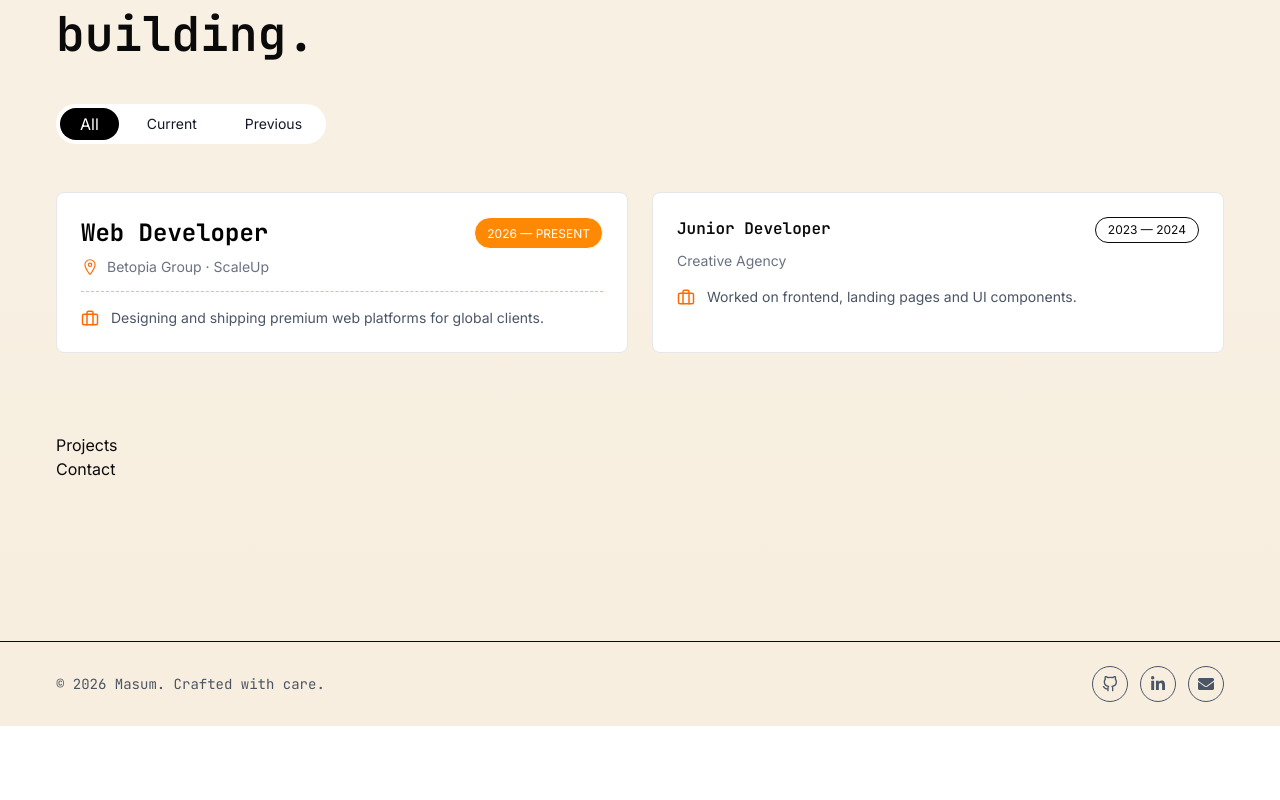
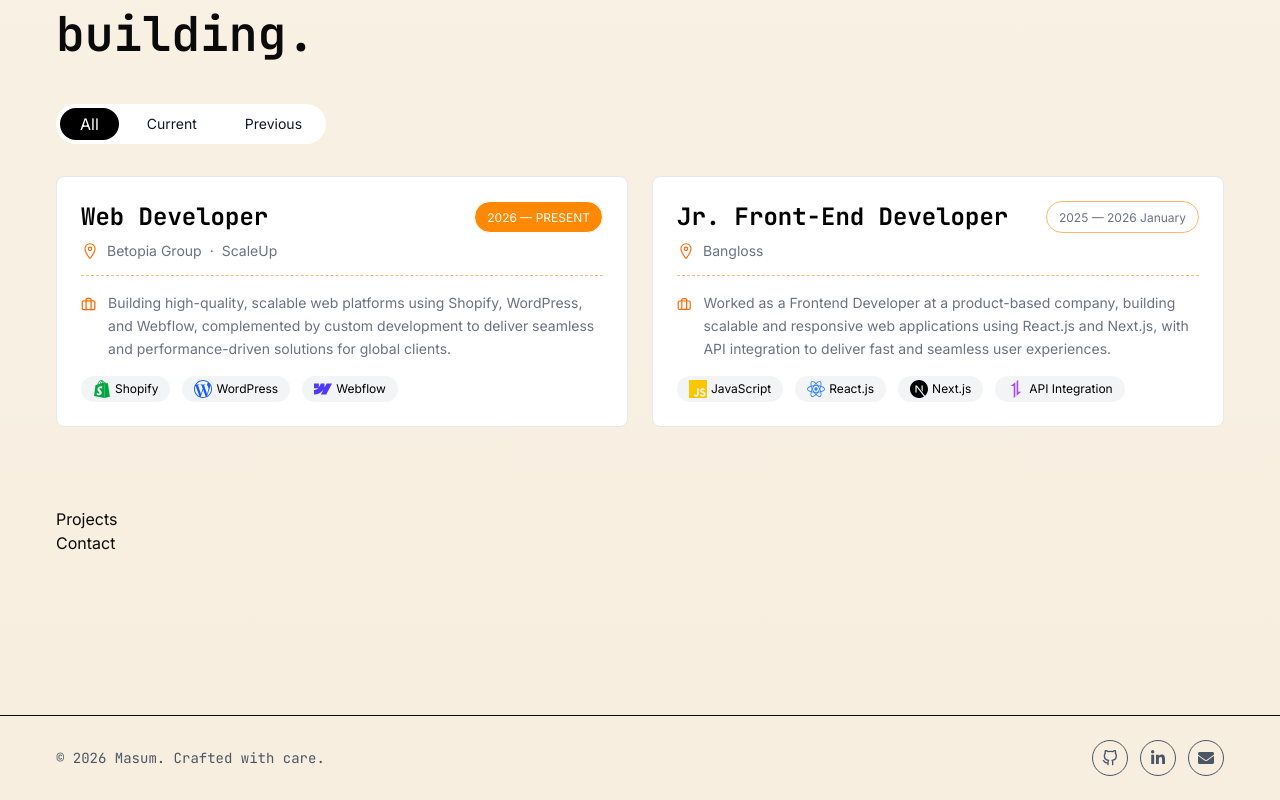
Before and after one commit to MASUMHD/masum, a Next.js app in the folder masum/: page / in a window 1280 px wide. Shown: the part 3341-4141 px from the top of the page. Before the commit the page ends 4067 px from the top, so only its background shows below. Built offline with nearby package versions, Linux system fonts and the light colour scheme.

Commit message:
experience card design complate

```diff
--- a/masum/app/(homeSections)/Experience.tsx
+++ b/masum/app/(homeSections)/Experience.tsx
@@ -1,9 +1,20 @@
 "use client";
 import SectionName from "@/components/sectionName/SectionName";
+import Link from "next/link";
 import { useState } from "react";
 import { FaBuilding, FaHandHoldingHeart } from "react-icons/fa";
 import { FiBriefcase } from "react-icons/fi";
 import { IoLocationOutline } from "react-icons/io5";
+import {
+  SiAxios,
+  SiJavascript,
+  SiNextdotjs,
+  SiReact,
+  SiShopify,
+  SiTailwindcss,
+  SiWebflow,
+  SiWordpress,
+} from "react-icons/si";
 
 export default function Experience() {
   const [active, setActive] = useState("all"); // default = both
@@ -20,7 +31,7 @@
         </h2>
 
         {/* Toggle */}
-        <div className="flex items-center bg-white w-fit p-1 rounded-full mb-12 gap-2">
+        <div className="flex items-center bg-white w-fit p-1 rounded-full mb-8 gap-2">
           {/* Reset / show all */}
           <button
             onClick={() => setActive("all")}
@@ -73,16 +84,51 @@
 
                 <p className="text-sm text-gray-500 mb-3.5 flex items-center gap-2">
                   <IoLocationOutline size={18} className="text-orange-500" />
-                  <span>Betopia Group · ScaleUp</span>
+                  <span className="hover:underline hover:text-orange-400 hover:font-semibold transition duration-200">
+                    <Link
+                      href="https://betopiagroup.com"
+                      target="_blank"
+                      rel="noopener noreferrer"
+                    >
+                      Betopia Group
+                    </Link>
+                  </span>
+                  ·{" "}
+                  <span className="hover:underline hover:text-orange-400 hover:font-semibold transition duration-200">
+                    <Link
+                      href="https://scaleupadsagency.com"
+                      target="_blank"
+                      rel="noopener noreferrer"
+                    >
+                      ScaleUp
+                    </Link>
+                  </span>
                 </p>
               </div>
 
-              <div className="flex items-center gap-3 text-sm text-gray-600">
-                <FiBriefcase size={18} className="text-orange-500" />
-                <p>
-                  Designing and shipping premium web platforms for global
+              <div className="flex items-start gap-3">
+                <FiBriefcase size={40} className="text-orange-500 -mt-2" />
+                <p className="text-sm text-gray-500 leading-relaxed">
+                  Building high-quality, scalable web platforms using Shopify,
+                  WordPress, and Webflow, complemented by custom development to
+                  deliver seamless and performance-driven solutions for global
                   clients.
                 </p>
+              </div>
+
+              {/* Skills */}
+              <div className="flex items-center gap-3 mt-4 flex-wrap">
+                <span className="text-xs text-black  bg-gray-100 px-3 py-1 rounded-full flex items-center gap-1">
+                  <SiShopify size={18} className="text-green-600" /> Shopify
+                </span>
+
+                <span className="text-xs text-black  bg-gray-100 px-3 py-1 rounded-full flex items-center gap-1">
+                  <SiWordpress size={18} className="text-blue-600" /> WordPress
+                </span>
+
+                <span className="text-xs text-black  bg-gray-100 px-3 py-1 rounded-full flex items-center gap-1">
+                  <SiWebflow size={18} className="text-indigo-600" /> Webflow
+                </span>
               </div>
             </div>
           )}
@@ -90,18 +136,59 @@
           {/* Previous Card */}
           {(active === "all" || active === "previous") && (
             <div className="bg-white p-6 border border-gray-200 rounded-lg hover:shadow-lg hover:border-orange-400 hover:-translate-y-1 transition duration-300 ease-in-out">
-              <div className="flex justify-between mb-2">
-                <h3 className="font-semibold">Junior Developer</h3>
-                <span className="text-xs border px-3 py-1 rounded-full">
-                  2023 — 2024
-                </span>
+              <div className="mb-4 border-b border-orange-300 border-dashed">
+                <div className="flex justify-between mb-2">
+                  <h3 className="font-bold text-black text-2xl">
+                    Jr. Front-End Developer
+                  </h3>
+                  <span className="text-xs border border-orange-300 flex items-center text-gray-500 leading-tight  px-3 py-1 rounded-full">
+                    2025 — 2026 January
+                  </span>
+                </div>
+
+                <p className="text-sm text-gray-500 mb-3.5 flex items-center gap-2">
+                  <IoLocationOutline size={18} className="text-orange-500" />
+                  <span className="hover:underline hover:text-orange-400 hover:font-semibold transition duration-200">
+                    <Link
+                      href="https://www.bangloss.com/"
+                      target="_blank"
+                      rel="noopener noreferrer"
+                    >
+                      Bangloss
+                    </Link>
+                  </span>
+                </p>
               </div>
 
-              <p className="text-sm text-gray-500 mb-4">Creative Agency</p>
+              <div className="flex items-start gap-3">
+                <FiBriefcase size={40} className="text-orange-500 -mt-2" />
+                <p className="text-sm text-gray-500 leading-relaxed">
+                  Worked as a Frontend Developer at a product-based company,
+                  building scalable and responsive web applications using
+                  React.js and Next.js, with API integration to deliver fast and
+                  seamless user experiences.
+                </p>
+              </div>
 
-              <div className="flex items-center gap-3 text-sm text-gray-600">
-                <FiBriefcase size={18} className="text-orange-500" />
-                <p>Worked on frontend, landing pages and UI components.</p>
+              {/* Skills */}
+              <div className="flex items-center gap-3 mt-4 flex-wrap">
+                <span className="text-xs text-black bg-gray-100 px-3 py-1 rounded-full flex items-center gap-1">
+                  <SiJavascript size={18} className="text-yellow-400" />{" "}
+                  JavaScript
+                </span>
+
+                <span className="text-xs text-black bg-gray-100 px-3 py-1 rounded-full flex items-center gap-1">
+                  <SiReact size={18} className="text-blue-500" /> React.js
+                </span>
+
+                <span className="text-xs text-black bg-gray-100 px-3 py-1 rounded-full flex items-center gap-1">
+                  <SiNextdotjs size={18} className="text-black" /> Next.js
+                </span>
+
+                <span className="text-xs text-black bg-gray-100 px-3 py-1 rounded-full flex items-center gap-1">
+                  <SiAxios size={18} className="text-purple-500" /> API
+                  Integration
+                </span>
               </div>
             </div>
           )}
```
